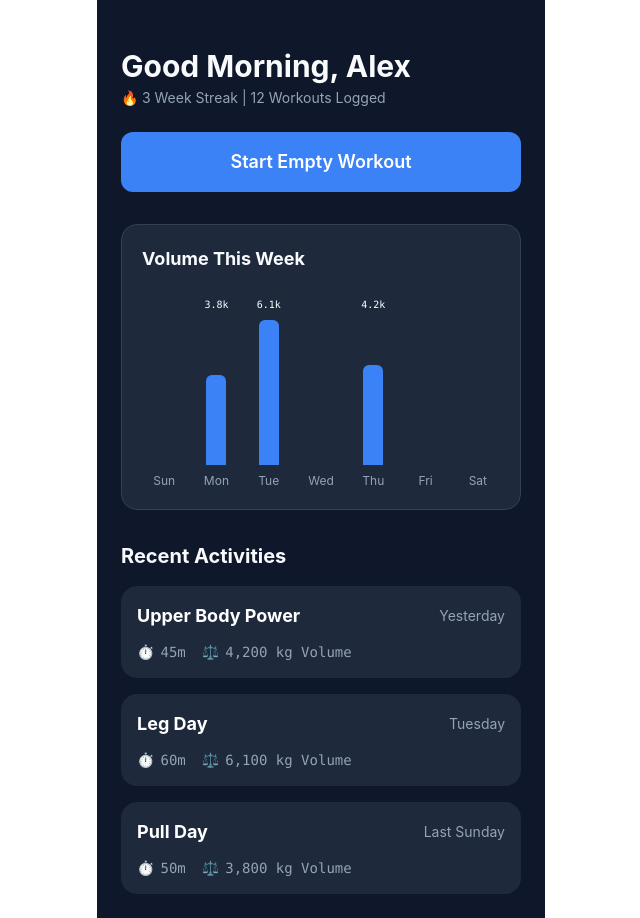
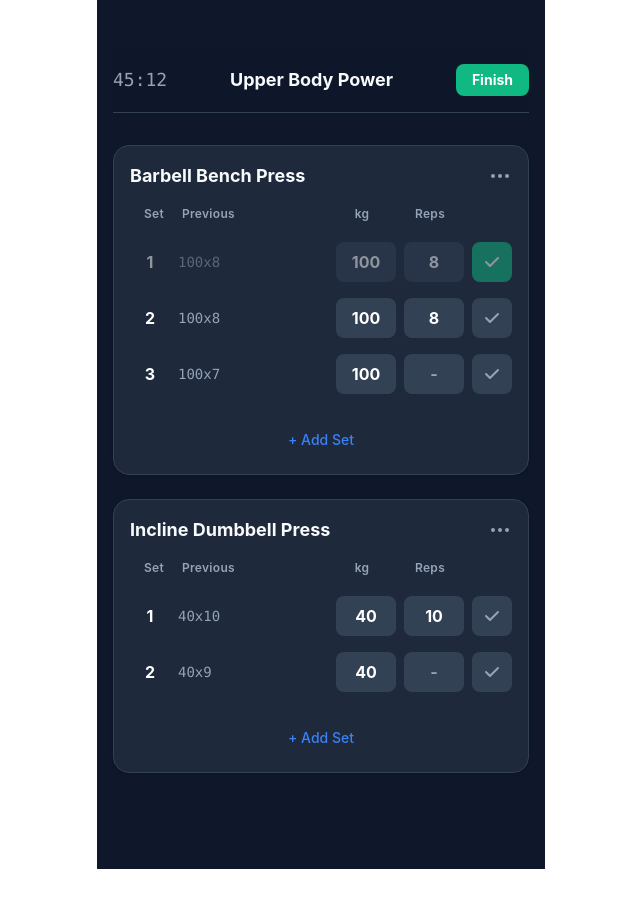
Before and after one commit to FrankieWilson1/apexlog, a React (Vite) app: page / in a window 1280 px wide. Shown: the whole page, without its empty margins (319-959 px from the left). After the commit the page ends 869 px from the top, so only its background shows below. Built offline with nearby package versions, Linux system fonts and the light colour scheme.

Commit message:
feat: build live workout logger with the state management for sets and reps

```diff
--- a/src/App.tsx
+++ b/src/App.tsx
@@ -1,35 +1,88 @@
-import HistoryCard from "./components/HistoryCard";
-import VolumeChart from "./components/VolumeChart"; // <-- New Import
-import { mockRecentWorkouts, mockChartData } from "./data/mockData"; // <-- Added mockChartData
+import { useState } from "react";
+import ExerciseCard from "./components/ExerciseCard";
+import { mockLiveWorkout } from "./data/mockData";
+import type { LoggedExercise, ExerciseSet } from "./types";
 
 export default function App() {
+  // Initialize state with mock data
+  const [activeWorkout, setActiveWorkout] =
+    useState<LoggedExercise[]>(mockLiveWorkout);
+
+  const handleUpdateSet = (
+    setId: string,
+    field: "weight" | "reps",
+    value: number | "",
+  ) => {
+    setActiveWorkout((prevWorkout) =>
+      prevWorkout.map((exercise) => ({
+        ...exercise,
+        sets: exercise.sets.map((set) =>
+          set.id === setId ? { ...set, [field]: value } : set,
+        ),
+      })),
+    );
+  };
+
+  // Toggling the checkmark
+  const handleToggleSetComplete = (setId: string) => {
+    setActiveWorkout((prevWorkout) =>
+      prevWorkout.map((exercise) => ({
+        ...exercise,
+        sets: exercise.sets.map((set) =>
+          set.id === setId
+            ? {
+                ...set,
+                isCompleted: !set.isCompleted,
+              }
+            : set,
+        ),
+      })),
+    );
+  };
+
+  // Adds a new row
+  const handleAddSet = (exerciseId: string) => {
+    setActiveWorkout((prevWorkout) =>
+      prevWorkout.map((exercise) => {
+        if (exercise.id === exerciseId) {
+          const newSetNumber = exercise.sets.length + 1;
+          const newSet: ExerciseSet = {
+            id: `s-new-${Date.now()}`, // Generate a unique ID
+            setNumber: newSetNumber,
+            previousStr: "-", // For empty data
+            weight: "",
+            reps: "",
+            isCompleted: false,
+          };
+          return { ...exercise, sets: [...exercise.sets, newSet] };
+        }
+        return exercise;
+      }),
+    );
+  };
+
   return (
-    <div className="min-h-screen bg-background text-white p-6 pt-12 flex flex-col max-w-md mx-auto">
-      <div className="flex flex-col gap-1 mb-6">
-        <h1 className="text-3xl font-bold text-text-primary">
-          Good Morning, Alex
-        </h1>
-        <p className="text-muted text-sm">
-          🔥 3 Week Streak | 12 Workouts Logged
-        </p>
+    <div className="min-h-screen bg-background text-white p-4 pt-12 flex flex-col gap-6 max-w-md mx-auto">
+      <div className="sticky top-0 bg-background/90 backdrop-blur-md z-10 py-4 flex justify-between items-center border-b border-surface mb-2">
+        <span className="text-muted font-mono text-lg">45:12</span>
+        <h2 className="font-bold text-lg text-text-primary">
+          Upper Body Power
+        </h2>
+        <button className="bg-emerald text-white px-4 py-1.5 rounded-lg text-sm font-bold active:scale-95 transition-transform">
+          Finish
+        </button>
       </div>
 
-      <button className="w-full bg-primary text-white text-lg font-semibold py-4 rounded-xl mb-8 active:scale-95 transition-transform">
-        Start Empty Workout
-      </button>
-
-      {/* 💥 Drop the Chart right here! */}
-      <VolumeChart data={mockChartData} />
-
-      <div>
-        <h2 className="text-xl font-bold mb-4 text-text-primary">
-          Recent Activities
-        </h2>
-        <div className="flex flex-col gap-4">
-          {mockRecentWorkouts.map((workout) => (
-            <HistoryCard key={workout.id} workout={workout} />
-          ))}
-        </div>
+      <div className="flex flex-col gap-6 pb-20">
+        {activeWorkout.map((exercise) => (
+          <ExerciseCard
+            key={exercise.id}
+            exercise={exercise}
+            onUpdateSet={handleUpdateSet}
+            onToggleSetComplete={handleToggleSetComplete}
+            onAddSet={handleAddSet}
+          />
+        ))}
       </div>
     </div>
   );
--- /dev/null
+++ b/src/components/ExerciseCard.tsx
@@ -0,0 +1,50 @@
+import type { ExerciseCardProps } from '../types';
+import SetRow from './SetRow';
+
+export default function ExerciseCard({ exercise, onUpdateSet, onToggleSetComplete, onAddSet }: ExerciseCardProps) {
+  return (
+    <div className="bg-card rounded-2xl p-4 w-full flex flex-col gap-3 border border-surface shadow-sm">
+
+      {/* Header: Title and Menu */}
+      <div className="flex justify-between items-center mb-1">
+        <h3 className="text-text-primary font-bold text-lg">{exercise.name}</h3>
+        {/* 3-dot menu icon */}
+        <button className="text-muted hover:text-white transition-colors">
+          <svg xmlns="http://www.w3.org/2000/svg" className="h-6 w-6" fill="none" viewBox="0 0 24 24" stroke="currentColor">
+            <path strokeLinecap="round" strokeLinejoin="round" strokeWidth={2} d="M5 12h.01M12 12h.01M19 12h.01M6 12a1 1 0 11-2 0 1 1 0 012 0zm7 0a1 1 0 11-2 0 1 1 0 012 0zm7 0a1 1 0 11-2 0 1 1 0 012 0z" />
+          </svg>
+        </button>
+      </div>
+
+      {/* Column Headers */}
+      <div className="grid grid-cols-[40px_1fr_60px_60px_40px] gap-2 items-center text-xs font-semibold text-muted tracking-wide px-1">
+        <span className="text-center">Set</span>
+        <span>Previous</span>
+        <span className="text-center">kg</span>
+        <span className="text-center">Reps</span>
+        <span></span> {/* Empty space for the checkmark column */}
+      </div>
+
+      {/* The Set Rows */}
+      <div className="flex flex-col">
+        {exercise.sets.map((set) => (
+          <SetRow
+            key={set.id}
+            set={set}
+            onUpdate={onUpdateSet}
+            onToggleComplete={onToggleSetComplete}
+          />
+        ))}
+      </div>
+
+      {/* The Ghost Button */}
+      <button
+        onClick={() => onAddSet(exercise.id)}
+        className="mt-2 text-primary font-medium text-sm py-2 hover:bg-surface rounded-lg transition-colors w-full"
+      >
+        + Add Set
+      </button>
+
+    </div>
+  );
+}
--- /dev/null
+++ b/src/components/SetRow.tsx
@@ -0,0 +1,77 @@
+import type { SetRowProps } from "../types";
+
+export default function SetRow({
+  set,
+  onUpdate,
+  onToggleComplete,
+}: SetRowProps) {
+  return (
+    <div
+      className={`grid grid-cols-[40px_1fr_60px_60px_40px] gap-2 items-center py-2 transition-colors duration-300 ${set.isCompleted ? "opacity-50" : ""}`}
+    >
+      {/* Set Number */}
+      <span className="text-white font-bold text-center">{set.setNumber}</span>
+
+      {/* Previous Log */}
+      <span className="text-muted text-sm font-mono truncate">
+        {set.previousStr}
+      </span>
+
+      {/* Weight Input */}
+      <input
+        type="number"
+        value={set.weight}
+        onChange={(e) =>
+          onUpdate(
+            set.id,
+            "weight",
+            e.target.value === "" ? "" : Number(e.target.value),
+          )
+        }
+        disabled={set.isCompleted}
+        className="bg-surface text-white text-center font-bold rounded-lg h-10 w-full focus:outline-none focus:ring-2 focus:ring-primary disabled:bg-opacity-50 appearance-none"
+        placeholder="-"
+      />
+
+      {/* Reps Input */}
+      <input
+        type="number"
+        value={set.reps}
+        onChange={(e) =>
+          onUpdate(
+            set.id,
+            "reps",
+            e.target.value === "" ? "" : Number(e.target.value),
+          )
+        }
+        disabled={set.isCompleted}
+        className="bg-surface text-white text-center font-bold rounded-lg h-10 w-full focus:outline-none focus:ring-2 focus:ring-primary disabled:bg-opacity-50 appearance-none"
+        placeholder="-"
+      />
+
+      {/* Complete Checkmark Button */}
+      <button
+        onClick={() => onToggleComplete(set.id)}
+        className={`h-10 w-10 rounded-lg flex items-center justify-center transition-colors ${
+          set.isCompleted
+            ? "bg-emerald text-white"
+            : "bg-surface text-muted hover:text-white"
+        }`}
+      >
+        {/* inline SVG for the checkmark */}
+        <svg
+          xmlns="http://www.w3.org/2000/svg"
+          className="h-5 w-5"
+          viewBox="0 0 20 20"
+          fill="currentColor"
+        >
+          <path
+            fillRule="evenodd"
+            d="M16.707 5.293a1 1 0 010 1.414l-8 8a1 1 0 01-1.414 0l-4-4a1 1 0 011.414-1.414L8 12.586l7.293-7.293a1 1 0 011.414 0z"
+            clipRule="evenodd"
+          />
+        </svg>
+      </button>
+    </div>
+  );
+}
--- a/src/index.css
+++ b/src/index.css
@@ -12,3 +12,13 @@
 
   --font-mono: ui-monospace, SFMono-Regular, Menlo, Monaco, Consolas, monospace;
 }
+
+/* Hide number input arrows for a cleaner UI */
+input[type='number']::-webkit-inner-spin-button,
+input[type='number']::-webkit-outer-spin-button {
+  -webkit-appearance: none;
+  margin: 0;
+}
+input[type='number'] {
+  -moz-appearance: textfield;
+}
```
Also changed, not shown: src/types/index.ts (+20 -1 lines), src/components/WorkoutLogger.tsx (added).
